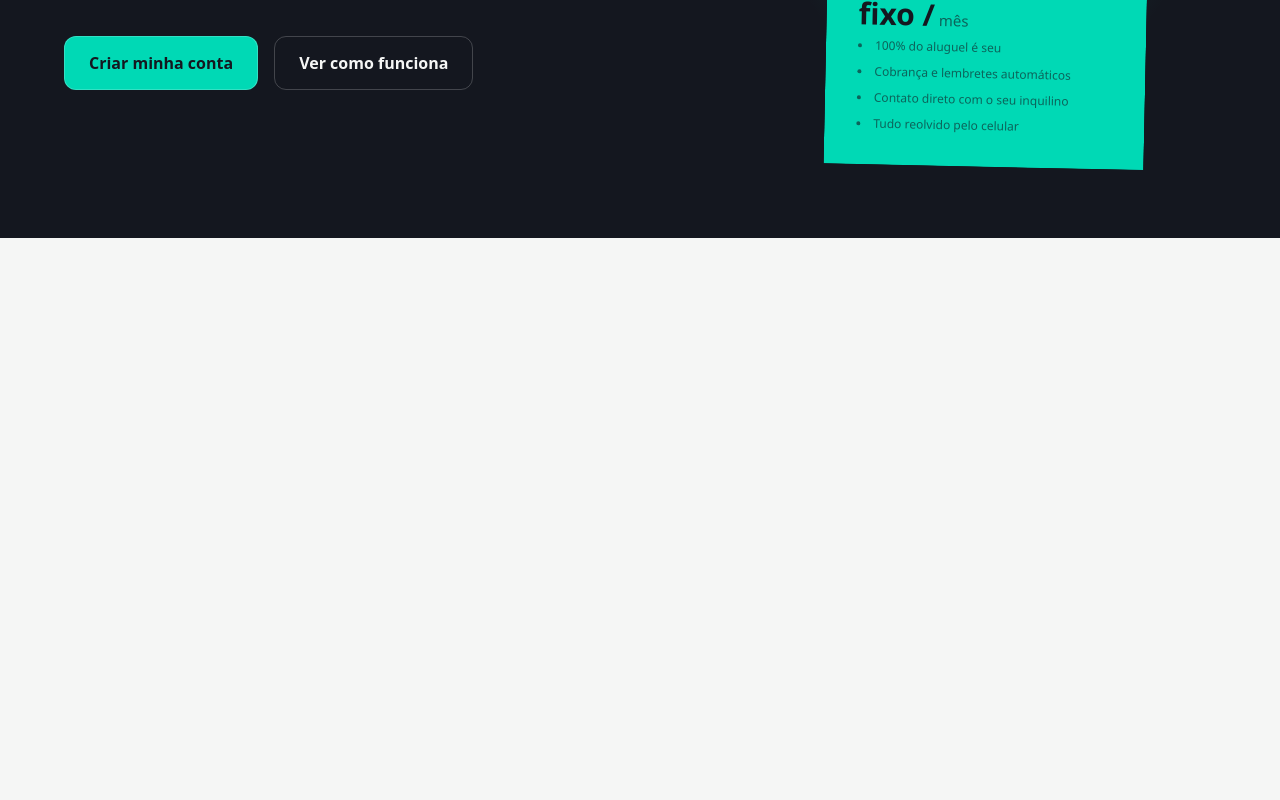
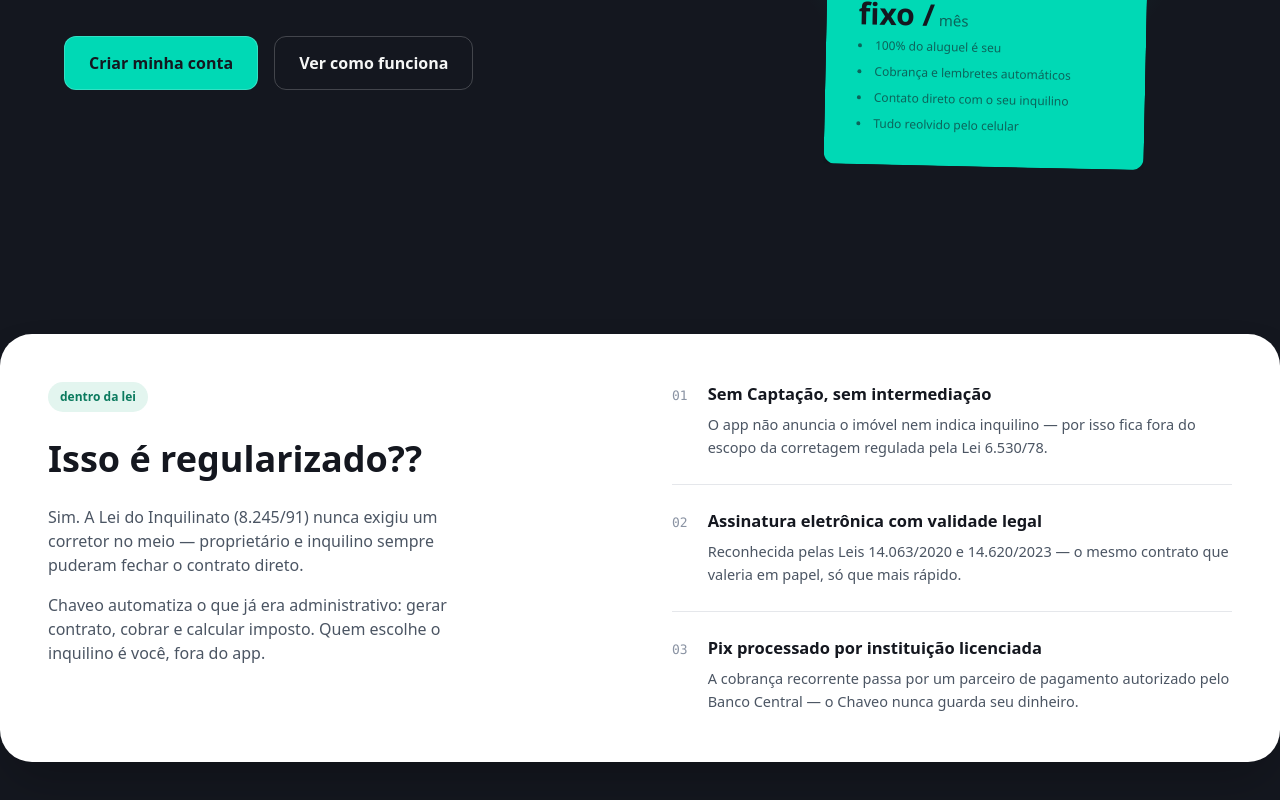
Before and after one commit to leo-furlan12/Chaveo, a Next.js app in the folder frontend/: page / in a window 1280 px wide. Shown: the part 562-1362 px from the top of the page. Before the commit the page ends 800 px from the top, so only its background shows below. Built offline with nearby package versions, Linux system fonts and the light colour scheme.

Commit message:
feat: Criando seção 'isso é regularizado?' (#3)

```diff
--- a/frontend/app/globals.css
+++ b/frontend/app/globals.css
@@ -130,14 +130,14 @@ body {
 }
 
 .recibo-velho{
-  @apply flex flex-col p-8 shadow-2xl rotate-[-6.4deg];
+  @apply flex flex-col rounded-xl p-8 shadow-2xl rotate-[-6.4deg];
   background-color: #edeeea;
   color: var(--color-ink);
   clip-path: polygon(0% 0%, 100% 0%, 100% 90%, 87.5% 100%, 75% 90%, 62.5% 100%, 50% 90%, 37.5% 100%, 25% 90%, 12.5% 100%, 0% 90%);
 }
 
 .recibo-novo{
-  @apply flex flex-col p-8 shadow-2xl rotate-[1.2deg];
+  @apply flex flex-col rounded-xl p-8 shadow-2xl rotate-[1.2deg];
   background-color: var(--color-teal);
   color: var(--color-ink);
   clip-path: polygon(0% 10%, 12.5% 0%, 25% 10%, 37.5% 0%, 50% 10%, 62.5% 0%, 75% 10%, 87.5% 0%, 100% 10%, 100% 100%, 0% 100%);
@@ -163,3 +163,62 @@ body {
 .subtexto-recibo{
   @apply text-[12px] opacity-60 mt-2 list-item list-disc list-inside;
 }
+
+
+
+/*fim recibo do lado direito*/
+
+
+
+
+/*começo seção legal*/
+
+.secao-azul {
+  @apply py-24 bg-[#14171F];
+}
+
+
+.cartao-branco {
+  @apply w-full max-w-[1280px] mx-auto bg-white rounded-[32px] p-8 md:p-12 grid grid-cols-1 lg:grid-cols-2 gap-12 lg:gap-16 shadow-2xl;
+}
+
+.lado-esquerdo {
+  @apply flex flex-col items-start;
+}
+
+.selo-verde {
+  @apply inline-flex items-center  font-bold text-[12px] text-[#0B7A5E] bg-[#E3F5EF] px-3 py-1.5 rounded-full mb-6;
+}
+
+.titulo-cartao {
+  @apply font-bold text-3xl md:text-4xl text-[#14171F] mb-6 leading-tight;
+}
+
+.texto-cartao {
+  @apply text-[16px] text-[#4B5563] mb-4 max-w-[420px];
+}
+
+
+.lado-direito {
+  @apply flex flex-col;
+}
+
+.item-lista {
+  @apply flex gap-5 py-6 border-b border-gray-200 first:pt-0 last:pb-0 last:border-0;
+}
+
+.numero {
+  @apply font-mono text-[13px] text-[#8A93A3] pt-1 flex-shrink-0;
+}
+
+.conteudo-item {
+  @apply flex flex-col gap-1.5;
+}
+
+.titulo-item {
+  @apply font-semibold text-[16.5px] text-[#14171F];
+}
+
+.desc-item {
+  @apply text-[14.5px] text-[#4B5563] leading-relaxed;
+}
--- a/frontend/app/page.tsx
+++ b/frontend/app/page.tsx
@@ -93,6 +93,56 @@ export default function Homepage() {
             </div>
           </div>
         </section>
+
+        <section className="secao-azul">
+          <div className="wrap">
+            <div className="cartao-branco">
+              <div className="lado-esquerdo">
+
+                <div className="selo-verde">
+                  <span className="text-[#00D9B5]"></span> dentro da lei
+                </div>
+                <h2 className="titulo-cartao"> Isso é regularizado??</h2>
+                <p className="texto-cartao"> Sim. A Lei do Inquilinato (8.245/91) nunca exigiu um corretor no meio — proprietário e inquilino sempre puderam fechar o contrato direto.</p>
+                <p className="texto-cartao"> Chaveo automatiza o que já era administrativo: gerar contrato, cobrar e calcular imposto. Quem escolhe o inquilino é você, fora do app.</p>
+              </div>
+
+              <div className="lado-direito">
+                <div className="item-lista">
+                  <div className="numero">01</div>
+                  <div className="conteudo-item">
+                    <h4 className="titulo-item">Sem Captação, sem intermediação</h4>
+                    <p className="desc-item"> O app não anuncia o imóvel nem indica inquilino — por isso fica fora do escopo da corretagem regulada pela Lei 6.530/78.</p>
+                  </div>
+                </div>
+
+                <div className="item-lista">
+                  <div className="numero">02</div>
+                  <div className="conteudo-item">
+                    <h4 className="titulo-item">Assinatura eletrônica com validade legal</h4>
+                    <p className="desc-item">
+                      Reconhecida pelas Leis 14.063/2020 e 14.620/2023 — o mesmo contrato que valeria em papel, só que mais rápido.
+                    </p>
+                  </div>
+                </div>
+
+
+                <div className="item-lista border-none">
+                  <div className="numero">03</div>
+                  <div className="conteudo-item">
+                    <h4 className="titulo-item">Pix processado por instituição licenciada</h4>
+                    <p className="desc-item">
+                       A cobrança recorrente passa por um parceiro de pagamento autorizado pelo Banco Central — o Chaveo nunca guarda seu dinheiro.
+                    </p>
+                  </div>
+                </div>
+
+              </div>
+            </div>
+          </div>
+
+        </section>
+
       </main>
     </>
   );
```
